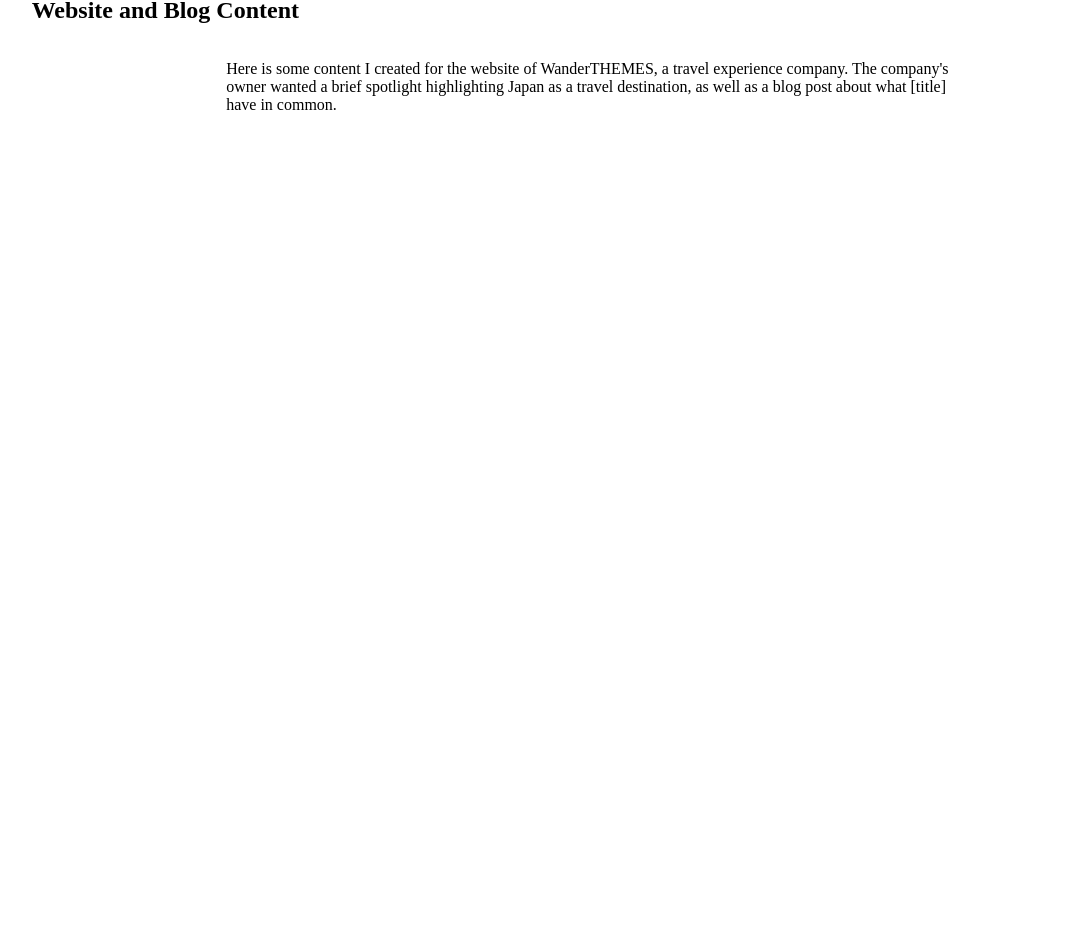
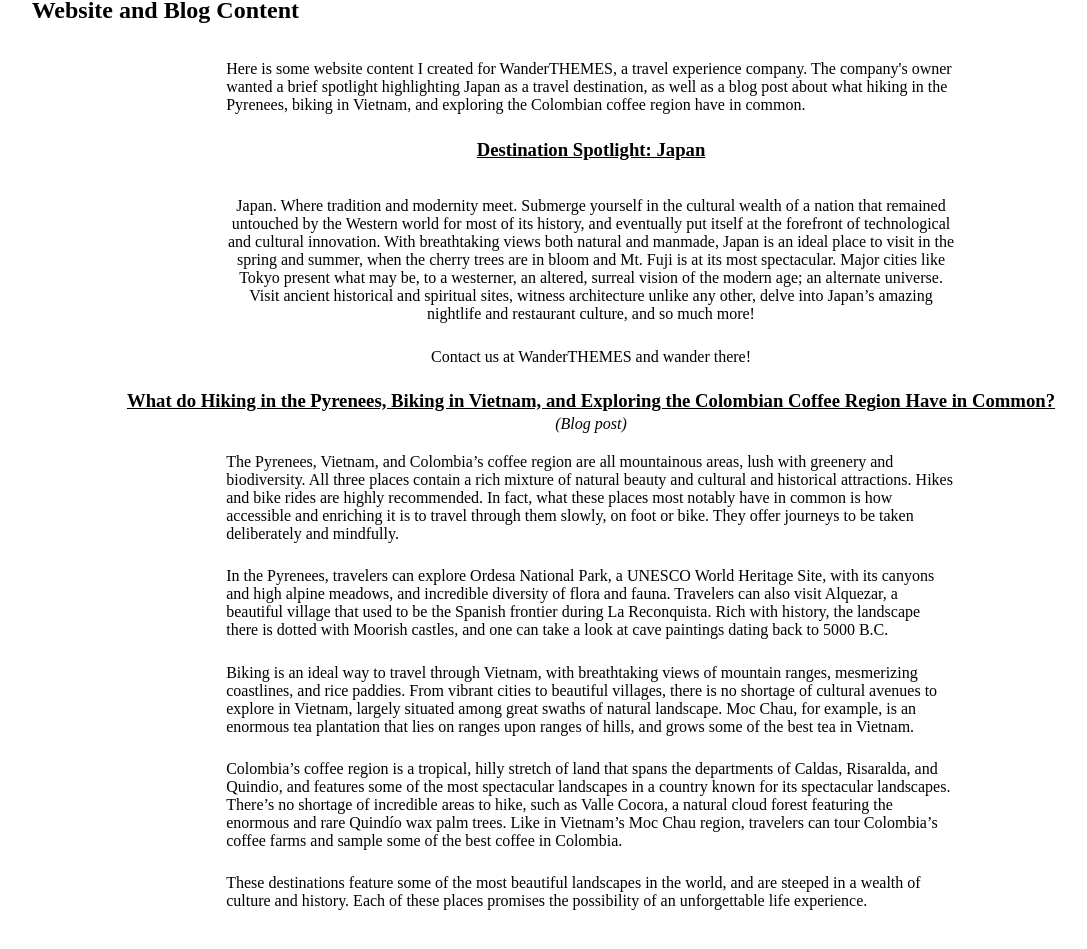
Before and after one commit to pamunev/primary-portfolio, a React (Vite) app: page /content-creation in a window 1280 px wide. Shown: the part 1639-2588 px from the top of the page, without its empty margins (49-1136 px from the left). Before the commit the page ends 1810 px from the top, so only its background shows below. Built offline with nearby package versions, Linux system fonts and the light colour scheme.

Commit message:
Added WanderTHEMES content.

```diff
--- a/src/index.css
+++ b/src/index.css
@@ -9,11 +9,6 @@
 
 .hr-content {
   width: 50%;
-}
-
-.section-description {
-  text-align: left;
-  margin: 3% 20% 2%;
 }
 
 /*------HEADER------*/
@@ -108,6 +103,31 @@
   font-style: italic;
 }
 
+.piece-title-description {
+  margin-bottom: 0;
+  margin-top: -1rem;
+}
+
+.section-description {
+  text-align: left;
+  margin: 3% 20% 2%;
+}
+
+.section-description-2 {
+  text-align: left;
+  margin: 0% 20% 2%;
+}
+
+.section-description-center {
+  text-align: center;
+  margin: 3% 20% 2%;
+}
+
+.section-description-center-2 {
+  text-align: center;
+  margin: 0 20% 2%;
+}
+
 /*------Media query for desktop view------*/
 
 @media all and (min-width: 708px) {
@@ -169,6 +189,10 @@
   .captioned-post {
     width: 40%;
     margin: 0 4%;
+  }
+
+  .piece-title-description {
+    margin-bottom: -1rem;
   }
 }
 
--- a/src/routes/contentCreation.jsx
+++ b/src/routes/contentCreation.jsx
@@ -52,10 +52,82 @@
       <div className="website-and-blog-subsection">
         <h2 className="subheader-content-creation">Website and Blog Content</h2>
         <p className="section-description">
-          Here is some content I created for the website of WanderTHEMES, a
-          travel experience company. The company's owner wanted a brief
-          spotlight highlighting Japan as a travel destination, as well as a
-          blog post about what [title] have in common.
+          Here is some website content I created for WanderTHEMES, a travel
+          experience company. The company's owner wanted a brief spotlight
+          highlighting Japan as a travel destination, as well as a blog post
+          about what hiking in the Pyrenees, biking in Vietnam, and exploring
+          the Colombian coffee region have in common.
+        </p>
+        <h3 className="piece-title-content-writing">
+          <u>Destination Spotlight: Japan</u>
+        </h3>
+        <p className="section-description-center">
+          Japan. Where tradition and modernity meet. Submerge yourself in the
+          cultural wealth of a nation that remained untouched by the Western
+          world for most of its history, and eventually put itself at the
+          forefront of technological and cultural innovation. With breathtaking
+          views both natural and manmade, Japan is an ideal place to visit in
+          the spring and summer, when the cherry trees are in bloom and Mt. Fuji
+          is at its most spectacular. Major cities like Tokyo present what may
+          be, to a westerner, an altered, surreal vision of the modern age; an
+          alternate universe. Visit ancient historical and spiritual sites,
+          witness architecture unlike any other, delve into Japan’s amazing
+          nightlife and restaurant culture, and so much more!
+        </p>
+        <p className="section-description-center-2">
+          Contact us at WanderTHEMES and wander there!
+        </p>
+        <h3 className="piece-title-content-writing">
+          <u>
+            What do Hiking in the Pyrenees, Biking in Vietnam, and Exploring the
+            Colombian Coffee Region Have in Common?
+          </u>
+        </h3>
+        <p className="piece-title-description">
+          <em>(Blog post)</em>
+        </p>
+        <p className="section-description">
+          The Pyrenees, Vietnam, and Colombia’s coffee region are all
+          mountainous areas, lush with greenery and biodiversity. All three
+          places contain a rich mixture of natural beauty and cultural and
+          historical attractions. Hikes and bike rides are highly recommended.
+          In fact, what these places most notably have in common is how
+          accessible and enriching it is to travel through them slowly, on foot
+          or bike. They offer journeys to be taken deliberately and mindfully.
+        </p>
+        <p className="section-description-2">
+          In the Pyrenees, travelers can explore Ordesa National Park, a UNESCO
+          World Heritage Site, with its canyons and high alpine meadows, and
+          incredible diversity of flora and fauna. Travelers can also visit
+          Alquezar, a beautiful village that used to be the Spanish frontier
+          during La Reconquista. Rich with history, the landscape there is
+          dotted with Moorish castles, and one can take a look at cave paintings
+          dating back to 5000 B.C.
+        </p>{" "}
+        <p className="section-description-2">
+          Biking is an ideal way to travel through Vietnam, with breathtaking
+          views of mountain ranges, mesmerizing coastlines, and rice paddies.
+          From vibrant cities to beautiful villages, there is no shortage of
+          cultural avenues to explore in Vietnam, largely situated among great
+          swaths of natural landscape. Moc Chau, for example, is an enormous tea
+          plantation that lies on ranges upon ranges of hills, and grows some of
+          the best tea in Vietnam.
+        </p>
+        <p className="section-description-2">
+          Colombia’s coffee region is a tropical, hilly stretch of land that
+          spans the departments of Caldas, Risaralda, and Quindio, and features
+          some of the most spectacular landscapes in a country known for its
+          spectacular landscapes. There’s no shortage of incredible areas to
+          hike, such as Valle Cocora, a natural cloud forest featuring the
+          enormous and rare Quindío wax palm trees. Like in Vietnam’s Moc Chau
+          region, travelers can tour Colombia’s coffee farms and sample some of
+          the best coffee in Colombia.
+        </p>{" "}
+        <p className="section-description-2">
+          These destinations feature some of the most beautiful landscapes in
+          the world, and are steeped in a wealth of culture and history. Each of
+          these places promises the possibility of an unforgettable life
+          experience.
         </p>
       </div>
     </div>
```
